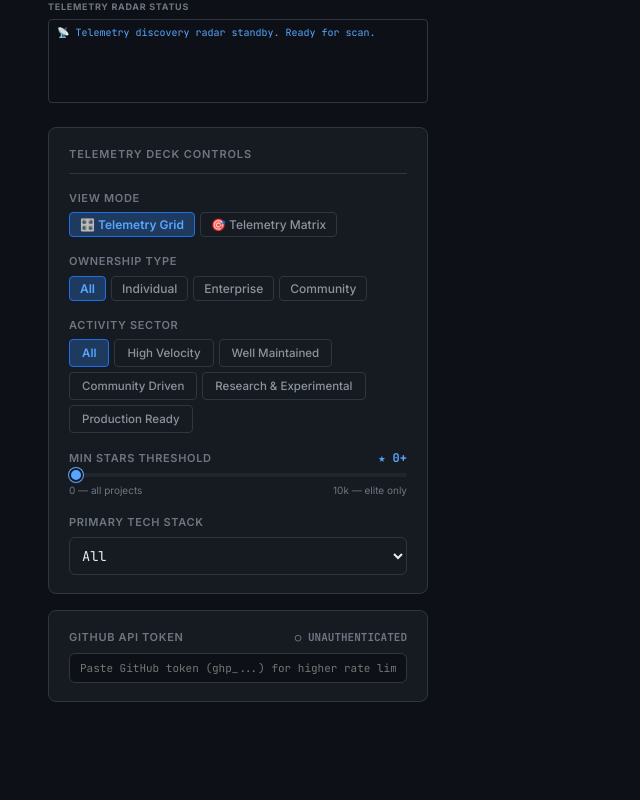
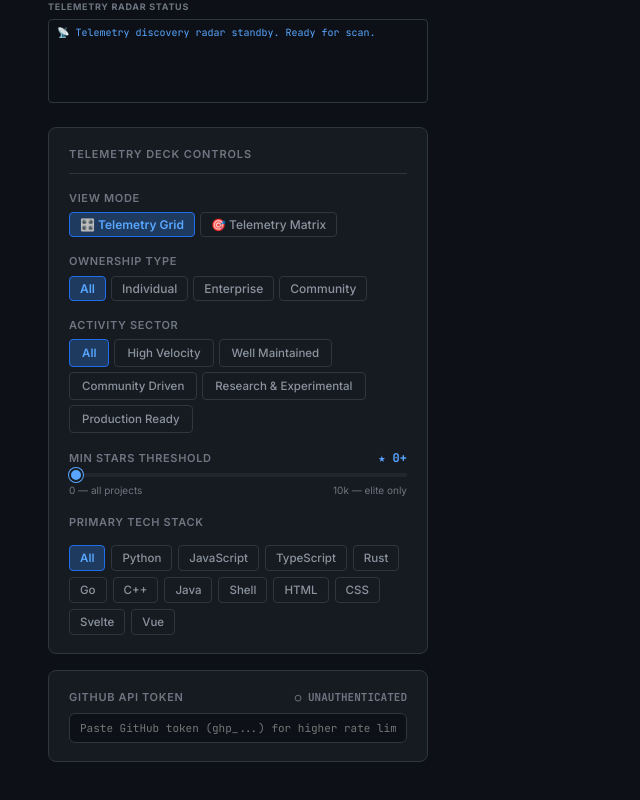
Before and after one commit to teachme-ai/gitsearch, a React (Vite) app: page / in a window 1280 px wide. Shown: the part 521-1321 px from the top of the page, without its empty margins (0-640 px from the left). Before the commit the page ends 1263 px from the top, so only its background shows below. Built offline with nearby package versions, Linux system fonts and the light colour scheme.

Commit message:
feat: implement multi-select interactive pills for primary tech stack selection

```diff
--- a/src/App.jsx
+++ b/src/App.jsx
@@ -374,7 +374,7 @@ export default function App() {
   const [minStars, setMinStars] = useState(0);
   const [selectedFocus, setSelectedFocus] = useState('All');
   const [selectedQuadrant, setSelectedQuadrant] = useState('All');
-  const [selectedLanguage, setSelectedLanguage] = useState('All');
+  const [selectedLanguages, setSelectedLanguages] = useState([]);
   const [selectedProject, setSelectedProject] = useState(null);
   const [hoveredProject, setHoveredProject] = useState(null);
   const [viewMode, setViewMode] = useState('grid');
@@ -537,16 +537,16 @@ export default function App() {
     return projects.filter(project => {
       const matchesFocus = selectedFocus === 'All' || project.focus === selectedFocus;
       const matchesSector = getSectorFilter(selectedQuadrant, project);
-      const matchesLanguage = selectedLanguage === 'All' ||
-        (project.primaryLanguage && project.primaryLanguage.toLowerCase() === selectedLanguage.toLowerCase());
+      const matchesLanguage = selectedLanguages.length === 0 ||
+        (project.primaryLanguage && selectedLanguages.some(lang => lang.toLowerCase() === project.primaryLanguage.toLowerCase()));
       return matchesFocus && matchesSector && matchesLanguage;
     });
-  }, [projects, selectedFocus, selectedQuadrant, selectedLanguage]);
+  }, [projects, selectedFocus, selectedQuadrant, selectedLanguages]);
 
   // Reset to page 1 whenever filters or results change
   useEffect(() => {
     setCurrentPage(1);
-  }, [projects, selectedFocus, selectedQuadrant, selectedLanguage]);
+  }, [projects, selectedFocus, selectedQuadrant, selectedLanguages]);
 
   const totalPages = Math.max(1, Math.ceil(filteredProjects.length / PAGE_SIZE));
   const pagedProjects = filteredProjects.slice((currentPage - 1) * PAGE_SIZE, currentPage * PAGE_SIZE);
@@ -728,8 +728,9 @@ export default function App() {
     if (minStars > 0) {
       finalQuery += ` stars:>=${minStars}`;
     }
-    if (selectedLanguage !== 'All') {
-      finalQuery += ` language:${selectedLanguage}`;
+    if (selectedLanguages.length > 0) {
+      const langClauses = selectedLanguages.map(lang => `language:${lang}`).join(' OR ');
+      finalQuery += ` (${langClauses})`;
     }
     log('info', `Search: "${finalQuery}"`);
 
@@ -1547,29 +1548,39 @@ export default function App() {
               </div>
             </div>
 
-            {/* Language filter selector */}
+            {/* Language filter selector — Multi-select Pills */}
             <div className="hud-group">
-              <span className="hud-group-label">Primary Tech Stack</span>
-              <select
-                value={selectedLanguage}
-                onChange={e => setSelectedLanguage(e.target.value)}
-                className="hud-select"
-                style={{
-                  width: '100%',
-                  background: 'var(--bg-card)',
-                  color: 'var(--text-main)',
-                  border: '1px solid var(--border)',
-                  padding: '8px',
-                  borderRadius: '6px',
-                  outline: 'none',
-                  fontSize: '0.85rem',
-                  fontFamily: 'var(--font-mono)'
-                }}
-              >
-                {['All', 'Python', 'JavaScript', 'TypeScript', 'Rust', 'Go', 'C++', 'Java', 'Shell', 'HTML', 'CSS', 'Svelte', 'Vue'].map(lang => (
-                  <option key={lang} value={lang}>{lang}</option>
-                ))}
-              </select>
+              <span className="hud-group-label" style={{ marginBottom: '8px', display: 'block' }}>Primary Tech Stack</span>
+              <div style={{ display: 'flex', flexWrap: 'wrap', gap: '6px' }}>
+                <button
+                  className={`filter-btn ${selectedLanguages.length === 0 ? 'active' : ''}`}
+                  onClick={() => setSelectedLanguages([])}
+                  style={{ fontSize: '0.72rem', padding: '5px 10px' }}
+                >
+                  All
+                </button>
+                {['Python', 'JavaScript', 'TypeScript', 'Rust', 'Go', 'C++', 'Java', 'Shell', 'HTML', 'CSS', 'Svelte', 'Vue'].map(lang => {
+                  const isSelected = selectedLanguages.includes(lang);
+                  return (
+                    <button
+                      key={lang}
+                      className={`filter-btn ${isSelected ? 'active' : ''}`}
+                      onClick={() => {
+                        setSelectedLanguages(prev => {
+                          if (prev.includes(lang)) {
+                            return prev.filter(l => l !== lang);
+                          } else {
+                            return [...prev, lang];
+                          }
+                        });
+                      }}
+                      style={{ fontSize: '0.72rem', padding: '5px 10px' }}
+                    >
+                      {lang}
+                    </button>
+                  );
+                })}
+              </div>
             </div>
           </div>
 
```
